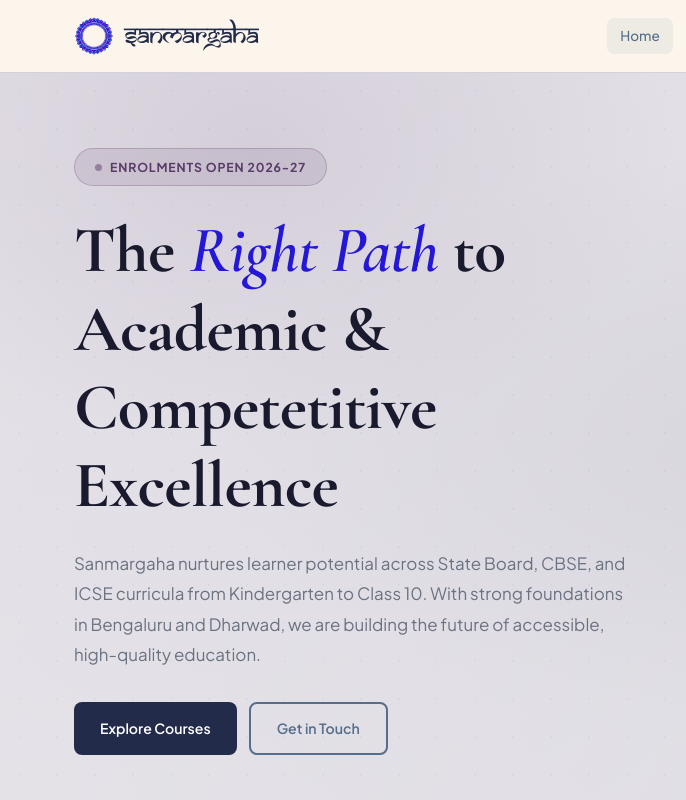
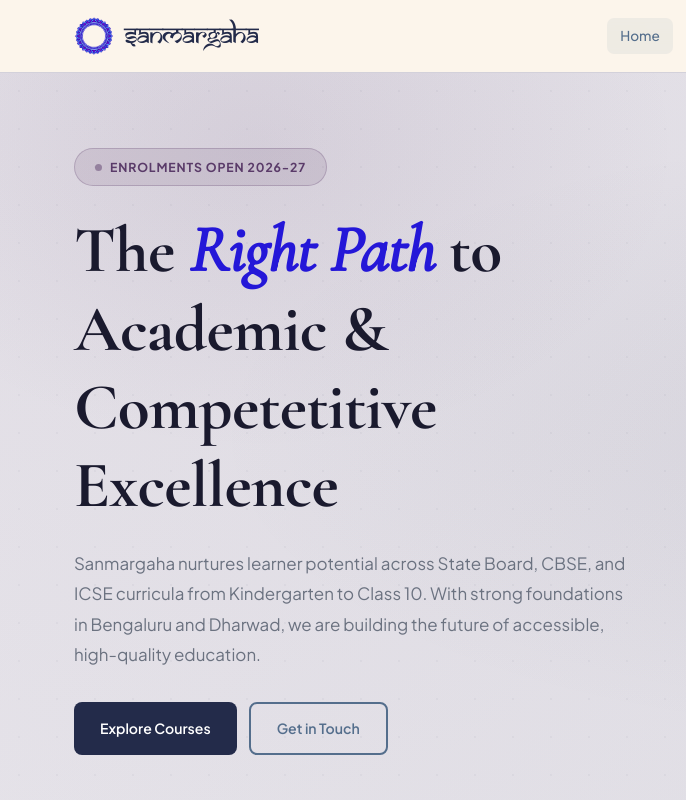
Before and after one commit to Praneel7015/Sanmargaha, a plain HTML site: page index.html in a window 1280 px wide. Shown: the top 800 px of the page, 0-686 px from the left. Drawn offline with nearby package versions, Linux system fonts and the light colour scheme.

Commit message:
add team member deepa , optimize fast loading fonts

```diff
--- a/assets/css/styles.css
+++ b/assets/css/styles.css
@@ -1,6 +1,9 @@
 @font-face {
   font-family: "Samarkhan";
-  src: url("../fonts/Samarkhan.TTF") format("truetype");
+  src:
+    local("Samarkhan"),
+    local("Samarkan"),
+    url("../fonts/Samarkhan.TTF") format("truetype");
   font-weight: 400;
   font-style: normal;
   font-display: swap;
--- a/index.html
+++ b/index.html
@@ -6,7 +6,8 @@
   <title>Sanmargaha - Guiding Every Step of the Way</title>
   <link rel="preconnect" href="https://fonts.googleapis.com" />
   <link rel="preconnect" href="https://fonts.gstatic.com" crossorigin />
-  <link href="https://fonts.googleapis.com/css2?family=Cormorant+Garamond:ital,wght@0,400;0,500;0,600;0,700;1,400;1,600&family=Plus+Jakarta+Sans:wght@300;400;500;600;700&display=swap" rel="stylesheet" />
+  <link href="https://fonts.googleapis.com/css2?family=Cormorant+Garamond:ital,wght@0,400;0,600;0,700;1,400&family=Plus+Jakarta+Sans:wght@400;500;600;700&display=swap" rel="stylesheet" />
+  <link rel="preload" href="assets/fonts/Samarkhan.TTF" as="font" type="font/ttf" crossorigin />
   <link rel="stylesheet" href="assets/css/styles.css" />
 </head>
 <body data-page="home">
```
Also changed, not shown: blogs.html (+2 -1 lines), contact.html (+2 -1 lines), courses.html (+2 -1 lines), presence.html (+2 -1 lines), team.html (+3 -2 lines), testimonials.html (+2 -1 lines), assets/images/people/deepa.jpeg (added).
